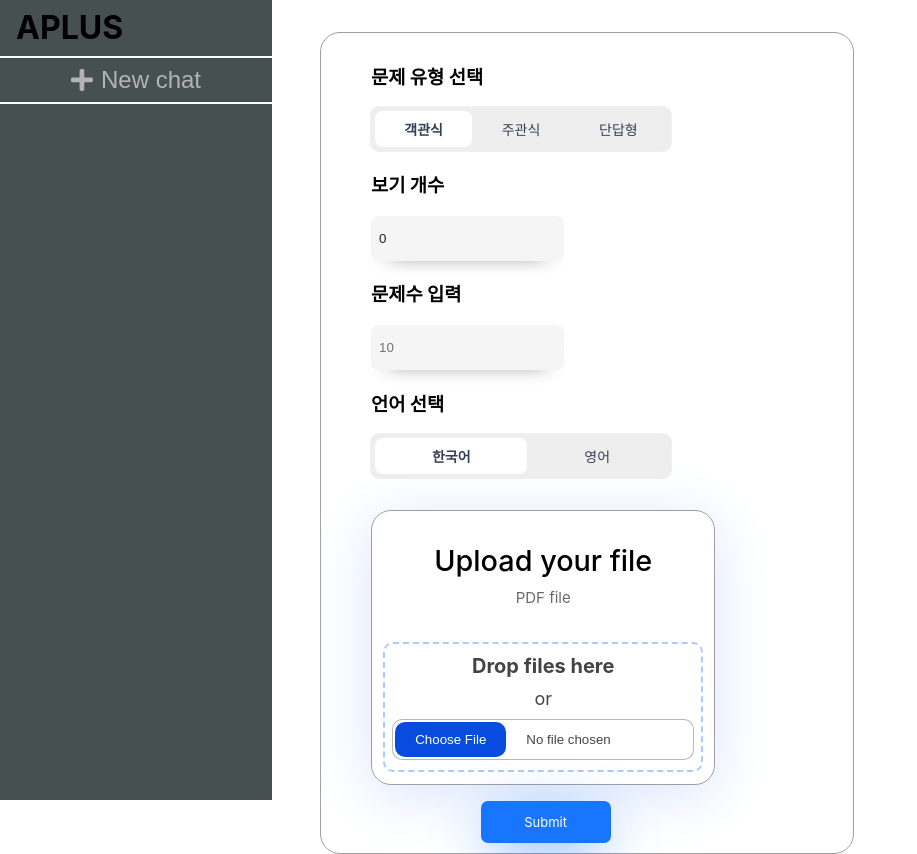
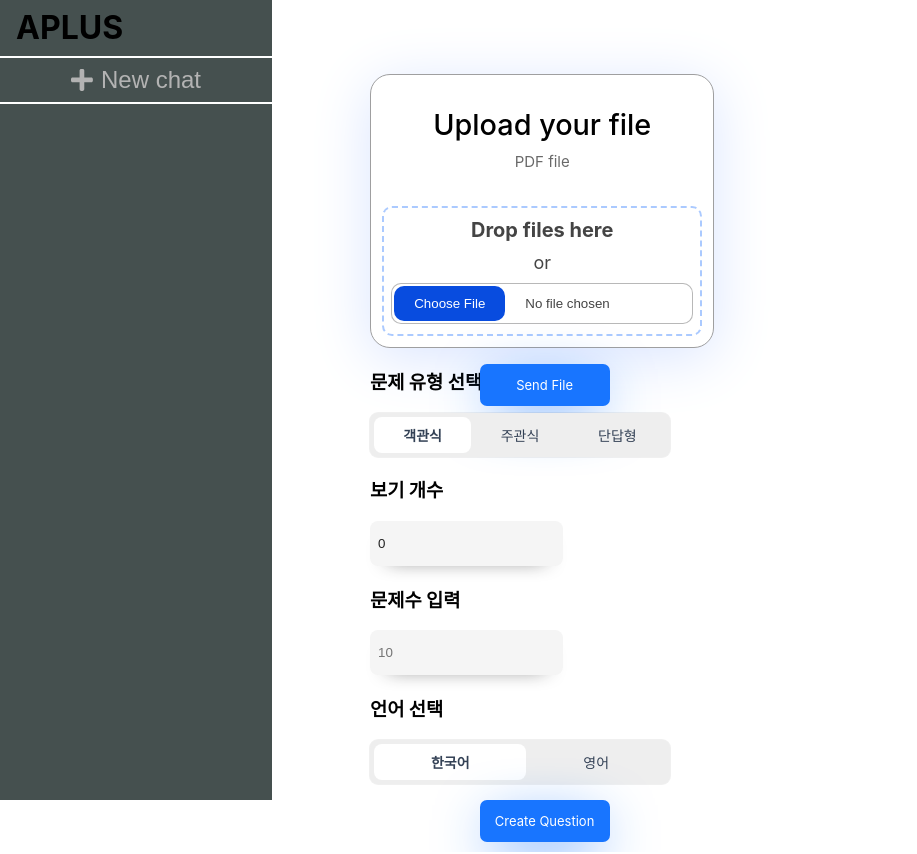
Before and after one commit to APLUS-capstone/FE, a React (Create React App) app: page /chatroom/1 in a window 1280 px wide. Shown: the whole page, without its empty margins (0-917 px from the left). Built offline with nearby package versions, Linux system fonts and the light colour scheme.

Commit message:
feat: checklist 부분 컴포넌트 구조 변경

```diff
--- a/src/components/Checklist.js
+++ b/src/components/Checklist.js
@@ -1,10 +1,21 @@
 import React, { useState } from "react";
 import styled from "styled-components";
+import CustomBtn from "./CustomBtn";
+import RadioGroup from "./RadioGroup";
 const Checklist = () => {
   const [questionTypeRadio, setQuestionTypeRadio] = useState("multipleChoice"); //문제유형
   const [languageType, setLanguageType] = useState("kor"); // 언어
   const [optionsCount, setOptionsCount] = useState(0); // 보기 수
   const [questionsCount, setQuestionsCount] = useState(""); //문제수
+
+  const FormSection = ({ title, children }) => {
+    return (
+      <div>
+        <h3>{title}</h3>
+        {children}
+      </div>
+    );
+  };
 
   const handleQuestionTypeChange = (e) => {
     setQuestionTypeRadio(e.target.value);
@@ -38,92 +49,6 @@ const Checklist = () => {
       onSubmit={handleSubmit}
       isMultipleChoice={questionTypeRadio === "multipleChoice"}
     >
-      <h3>문제 유형 선택</h3>
-      <div>
-        <RadioInputs>
-          <Radio>
-            <input
-              type="radio"
-              name="questionType"
-              value="multipleChoice"
-              onChange={handleQuestionTypeChange}
-              checked={questionTypeRadio === "multipleChoice"}
-            />
-            <span className="name">객관식</span>
-          </Radio>
-          <Radio>
-            <input
-              type="radio"
-              name="questionType"
-              value="essayQuestion"
-              onChange={handleQuestionTypeChange}
-              checked={questionTypeRadio === "essayQuestion"}
-            />
-            <span className="name">주관식</span>
-          </Radio>
-          <Radio>
-            <input
-              type="radio"
-              name="questionType"
-              value="shortAnswer"
-              onChange={handleQuestionTypeChange}
-              checked={questionTypeRadio === "shortAnswer"}
-            />
-            <span className="name">단답형</span>
-          </Radio>
-        </RadioInputs>
-      </div>
-      {questionTypeRadio === "multipleChoice" && (
-        <div>
-          <h3>보기 개수</h3>
-          <InputText
-            type="number"
-            placeholder="선지 개수 입력"
-            value={optionsCount}
-            onChange={handleOptionsCountChange}
-          />
-        </div>
-      )}
-
-      <h3>문제수 입력</h3>
-      <InputText
-        type="text"
-        placeholder="10"
-        value={questionsCount}
-        onChange={handleQuestionsCountChange}
-      />
-
-      <h3>언어 선택</h3>
-      <RadioInputs>
-        <Radio>
-          <input
-            type="radio"
-            name="languageType"
-            value="kor"
-            onChange={handleLanguageTypeChange}
-            checked={languageType === "kor"}
-          />
-          <span className="name">한국어</span>
-        </Radio>
-        <Radio>
-          <input
-            type="radio"
-            name="languageType"
-            value="eng"
-            onChange={handleLanguageTypeChange}
-            checked={languageType === "eng"}
-          />
-          <span className="name">영어</span>
-        </Radio>
-      </RadioInputs>
-      {/* <select name="languageType" id="languageType">
-        <option value="kor">한국어</option>
-        <option value="en">영어</option>
-      </select> */}
-
-      {/* <h3>PDF 강의 자료 업로드</h3>
-      <input type="file" accept=".pdf" onChange={handleFileChange} />
-      {file && <p>{file.name}</p>} */}
       <Form>
         <FormTitle>Upload your file</FormTitle>
         <FormParagraph>PDF file</FormParagraph>
@@ -133,9 +58,55 @@ const Checklist = () => {
           <FileInput type="file" accept=".pdf" required id="file-input" />
         </DropContainer>
       </Form>
-      <StyledButton style={{ verticalAlign: "middle" }}>
-        <ButtonSpan>Submit</ButtonSpan>
-      </StyledButton>
+      {/* 파일 선택이 되면, 이걸 백에 보내서 string 변환해옴 */}
+      <CustomBtn text="Send File" />
+
+      <FormSection title="문제 유형 선택">
+        <RadioGroup
+          name="questionType"
+          options={[
+            { value: "multipleChoice", label: "객관식" },
+            { value: "essayQuestion", label: "주관식" },
+            { value: "shortAnswer", label: "단답형" },
+          ]}
+          selectedValue={questionTypeRadio}
+          onChange={handleQuestionTypeChange}
+        />
+      </FormSection>
+
+      {questionTypeRadio === "multipleChoice" && (
+        <FormSection title="보기 개수">
+          <InputText
+            type="number"
+            placeholder="선지 개수 입력"
+            value={optionsCount}
+            onChange={handleOptionsCountChange}
+          />
+        </FormSection>
+      )}
+
+      <FormSection title="문제수 입력">
+        <InputText
+          type="text"
+          placeholder="10"
+          value={questionsCount}
+          onChange={handleQuestionsCountChange}
+        />
+      </FormSection>
+
+      <FormSection title="언어 선택">
+        <RadioGroup
+          name="languageType"
+          options={[
+            { value: "kor", label: "한국어" },
+            { value: "eng", label: "영어" },
+          ]}
+          selectedValue={languageType}
+          onChange={handleLanguageTypeChange}
+        />
+      </FormSection>
+
+      <CustomBtn text="Create Question" />
     </ChecklistContainer>
   );
 };
@@ -153,7 +124,7 @@ const ChecklistContainer = styled.form`
   position: absolute;
   top: 2rem;
   left: 20rem;
-  border: 1px solid rgb(159, 159, 160);
+  /* border: 1px solid rgb(159, 159, 160); */
 `;
 
 const RadioInputs = styled.div`
@@ -303,48 +274,4 @@ const FileInput = styled.input`
   }
 `;
 
-const StyledButton = styled.button`
-  position: absolute;
-  margin-top: 1rem;
-  left: 30%;
-  display: inline-block;
-  border-radius: 7px;
-  border: none;
-  background: #1875ff;
-  color: white;
-  font-family: inherit;
-  text-align: center;
-  font-size: 13px;
-  box-shadow: 0px 14px 56px -11px #1875ff;
-  width: 10em;
-  padding: 1em;
-  transition: all 0.4s;
-  cursor: pointer;
-
-  &:hover span {
-    padding-right: 3.55em;
-  }
-
-  &:hover span:after {
-    opacity: 4; /* This should likely be 1 instead of 4 as opacity ranges from 0 to 1 */
-    right: 0;
-  }
-`;
-
-const ButtonSpan = styled.span`
-  cursor: pointer;
-  display: inline-block;
-  position: relative;
-  transition: 0.4s;
-
-  &:after {
-    /* content: "for free"; */
-    position: absolute;
-    opacity: 0;
-    top: 0;
-    right: -20px;
-    transition: 0.7s;
-  }
-`;
-
 export default Checklist;
--- /dev/null
+++ b/src/components/CustomBtn.js
@@ -0,0 +1,53 @@
+import styled from "styled-components";
+const CustomBtn = ({ text }) => {
+  return (
+    <StyledButton style={{ verticalAlign: "middle" }}>
+      <ButtonSpan>{text}</ButtonSpan>
+    </StyledButton>
+  );
+};
+
+const StyledButton = styled.button`
+  position: absolute;
+  margin-top: 1rem;
+  left: 30%;
+  display: inline-block;
+  border-radius: 7px;
+  border: none;
+  background: #1875ff;
+  color: white;
+  font-family: inherit;
+  text-align: center;
+  font-size: 13px;
+  box-shadow: 0px 14px 56px -11px #1875ff;
+  width: 10em;
+  padding: 1em;
+  transition: all 0.4s;
+  cursor: pointer;
+
+  &:hover span {
+    padding-right: 3.55em;
+  }
+
+  &:hover span:after {
+    opacity: 4; /* This should likely be 1 instead of 4 as opacity ranges from 0 to 1 */
+    right: 0;
+  }
+`;
+
+const ButtonSpan = styled.span`
+  cursor: pointer;
+  display: inline-block;
+  position: relative;
+  transition: 0.4s;
+
+  &:after {
+    /* content: "for free"; */
+    position: absolute;
+    opacity: 0;
+    top: 0;
+    right: -20px;
+    transition: 0.7s;
+  }
+`;
+export default CustomBtn;
--- /dev/null
+++ b/src/components/PdfString.js
@@ -0,0 +1,3 @@
+const PdfString = () => {
+  return <div>PDF 를 백에 보내는 부분</div>;
+};
--- /dev/null
+++ b/src/components/RadioGroup.js
@@ -0,0 +1,64 @@
+import styled from "styled-components";
+const RadioGroup = ({ name, options, selectedValue, onChange }) => {
+  return (
+    <RadioInputs>
+      {options.map((option) => (
+        <Radio key={option.value}>
+          <input
+            type="radio"
+            name={name}
+            value={option.value}
+            onChange={onChange}
+            checked={selectedValue === option.value}
+          />
+          <span className="name">{option.label}</span>
+        </Radio>
+      ))}
+    </RadioInputs>
+  );
+};
+
+const RadioInputs = styled.div`
+  position: relative;
+  display: flex;
+  flex-wrap: wrap;
+  border-radius: 0.5rem;
+  background-color: #eee;
+  box-sizing: border-box;
+  box-shadow: 0 0 0px 1px rgba(0, 0, 0, 0.06);
+  padding: 0.25rem;
+  width: 300px;
+  font-size: 14px;
+`;
+
+const Radio = styled.label`
+  flex: 1 1 auto;
+  text-align: center;
+
+  input {
+    display: none;
+  }
+
+  .name {
+    display: flex;
+    cursor: pointer;
+    align-items: center;
+    justify-content: center;
+    border-radius: 0.5rem;
+    border: none;
+    padding: 0.5rem 0;
+    color: rgba(51, 65, 85, 1);
+    transition: all 0.15s ease-in-out;
+
+    &:hover {
+      background-color: #f3f3f3;
+    }
+  }
+
+  input:checked + .name {
+    background-color: #fff;
+    font-weight: 600;
+  }
+`;
+
+export default RadioGroup;
```
